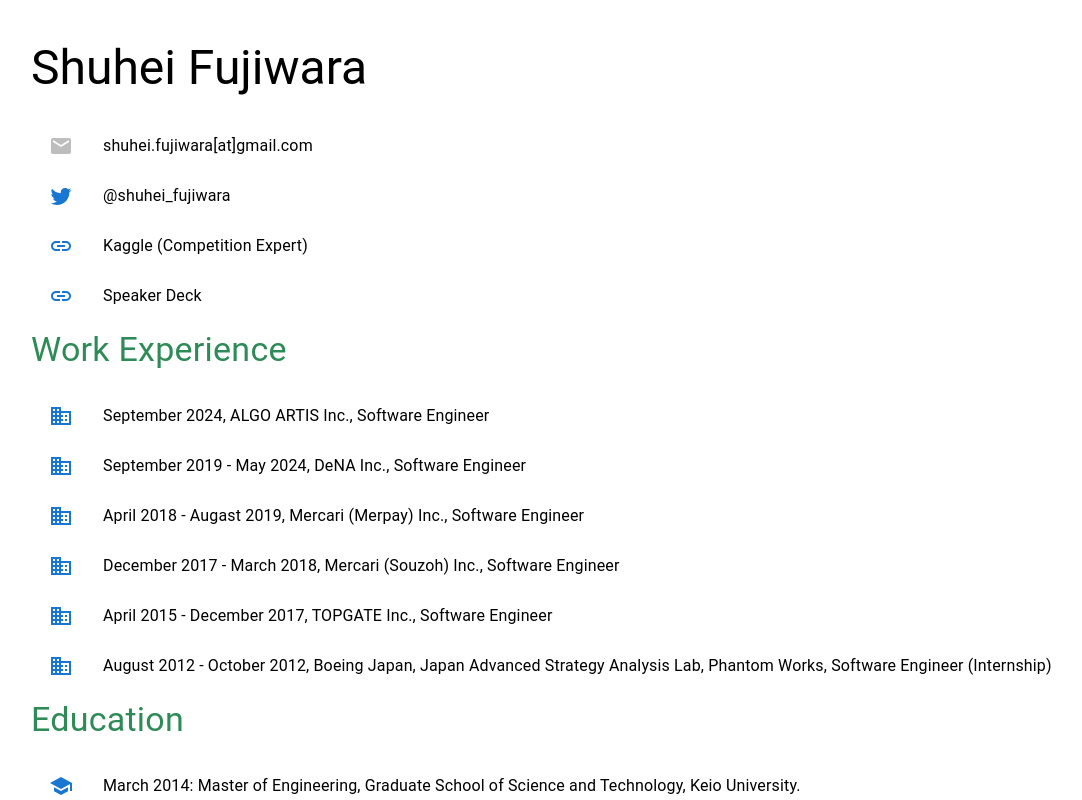
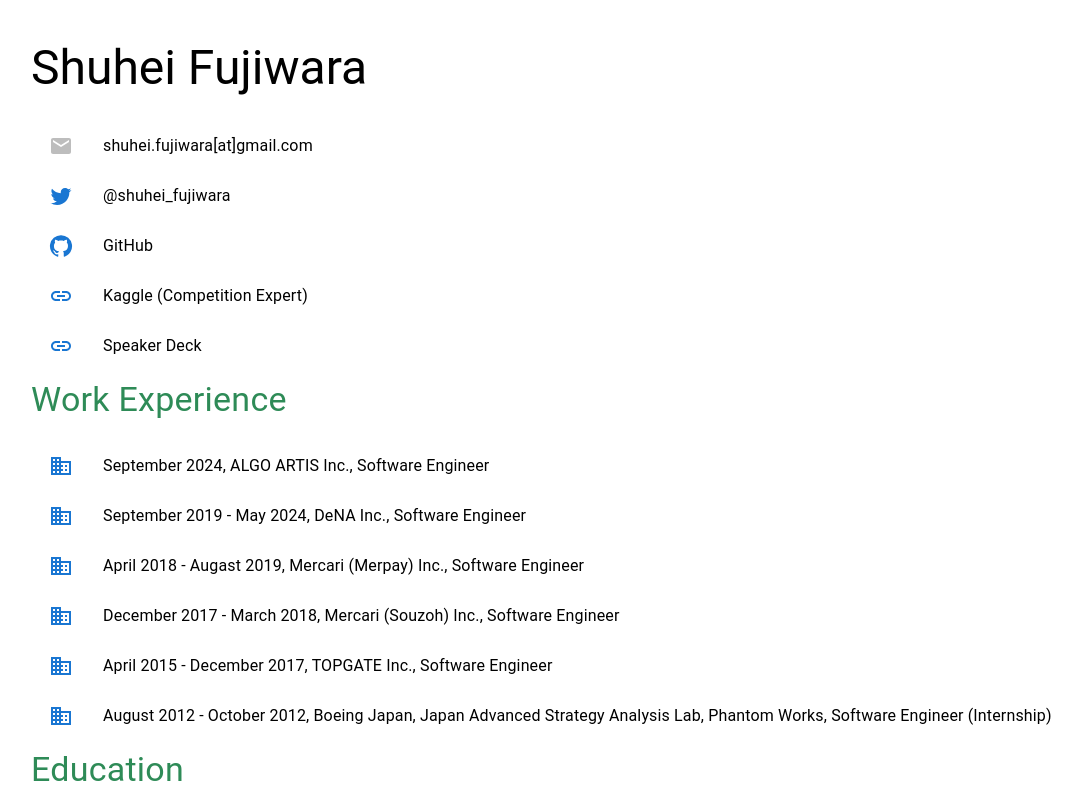
Before and after one commit to sfujiwara/sfujiwara.net, a React (Vite) app in the folder frontend/: page / in a window 1280 px wide. Shown: the top 800 px of the page, without its empty margins (9-1091 px from the left). Built offline with nearby package versions, Linux system fonts and the light colour scheme.

Commit message:
add github to profile

```diff
--- a/frontend/src/items.ts
+++ b/frontend/src/items.ts
@@ -14,6 +14,11 @@
         icon: 'twitter',
         text: '@shuhei_fujiwara',
         link: 'https://x.com/shuhei_fujiwara',
+    },
+    {
+        icon: 'github',
+        text: 'GitHub',
+        link: 'https://github.com/sfujiwara',
     },
     {
         icon: 'link',
```
